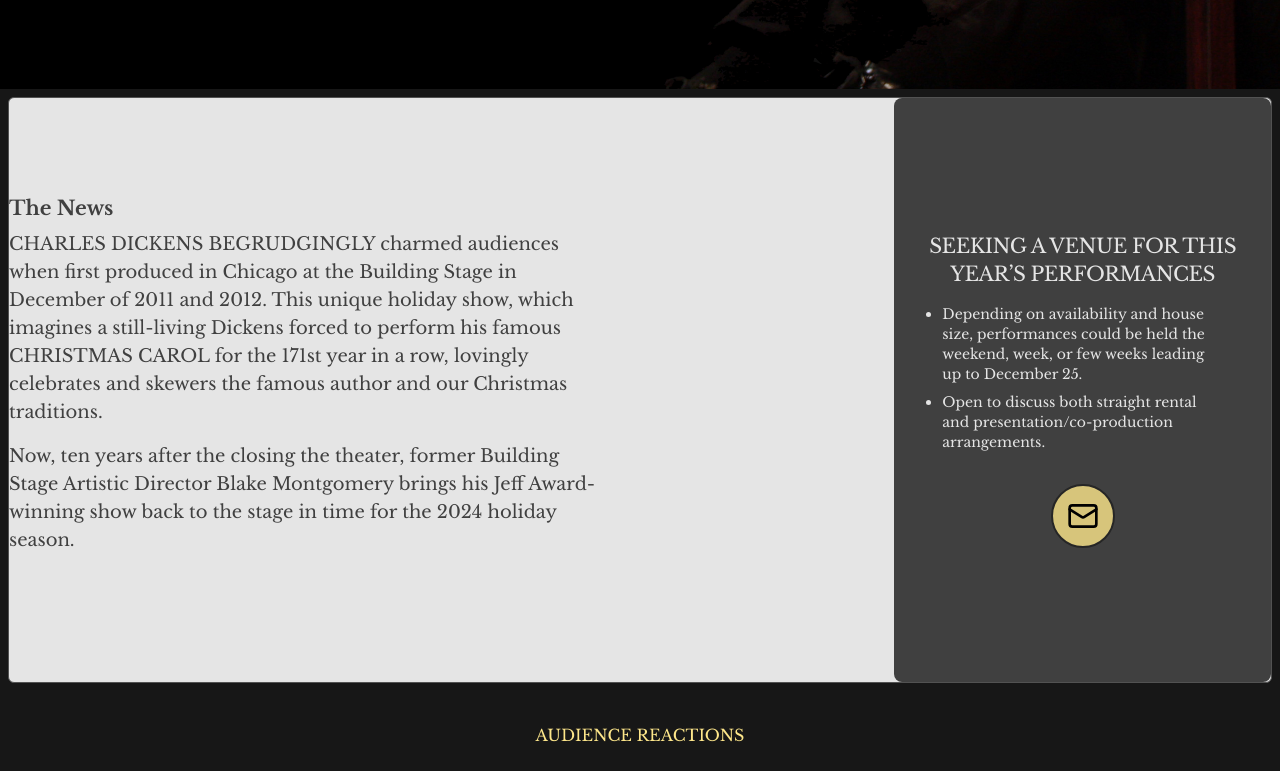
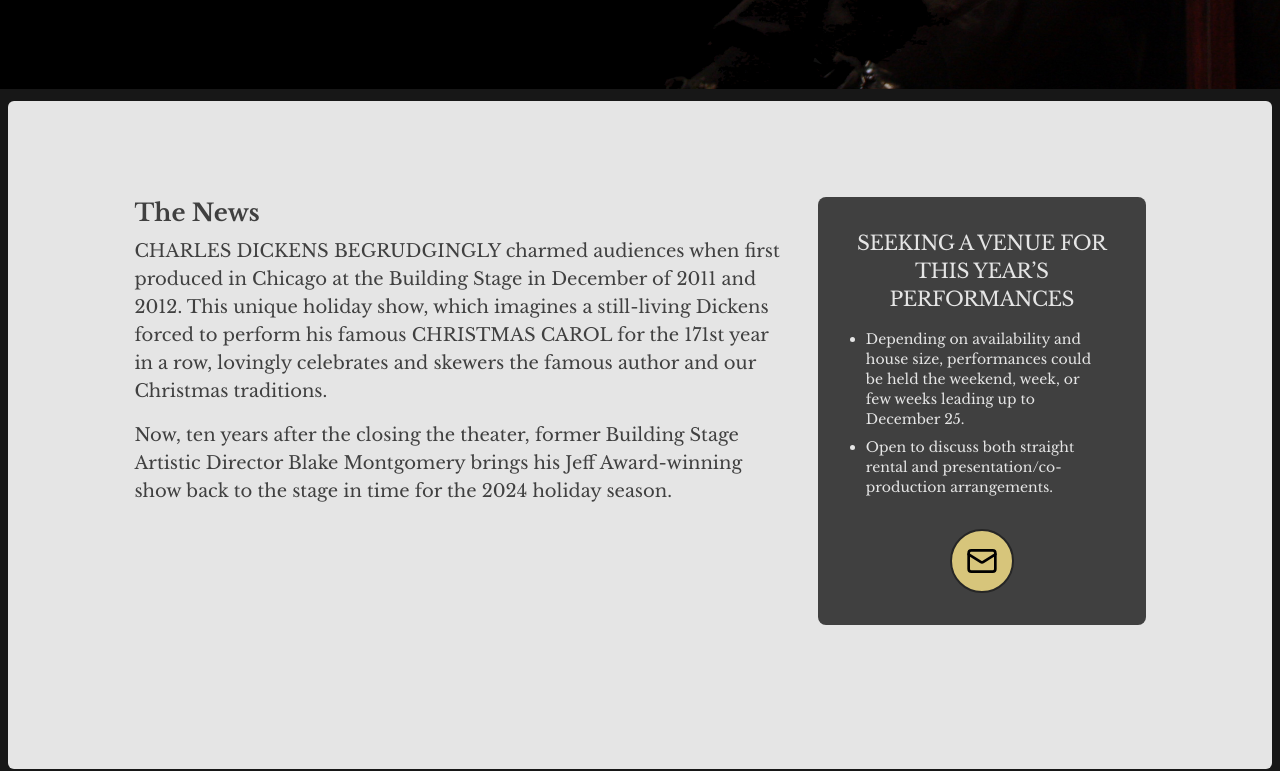
Before and after one commit to montblake/begrudgingly, a Next.js app: page /booking in a window 1280 px wide. Shown: the part 551-1322 px from the top of the page. Built offline with nearby package versions, Linux system fonts and the light colour scheme.

Commit message:
Fix Merge Issues

```diff
--- a/app/components/news.tsx
+++ b/app/components/news.tsx
@@ -5,21 +5,25 @@ export default function News() {
   return (
     <section className="bg-neutral-900 p-2">
 
-      <div className="w-full flex justify-center bg-neutral-200 rounded-md border border-neutral-600">
+      <div className="bg-neutral-200 my-1 rounded-md flex justify-center">
 
-        < div className="landscape:w-[80%] text-neutral-700 flex flex-col p-4 pb-8 sm:p-16 sm:pt-12 md:p-24 md:pt-16 rounded-md landscape:px-0 landscape:my-8 landscape:pt-16 landscape:pb-24 landscape:flex-row landscape:gap-8" >
-          <div className="landscape:w-2/3">
+        < div className="
+          flex flex-col p-4 pb-8 sm:p-16 sm:pt-12 md:p-24 md:pt-16
+          landscape:w-[80%] landscape:flex-row landscape:items-start landscape:gap-8 landscape:py-24 landscape:px-0 landscape:pb-36
+          lg:w-[80%] lg:flex-row lg:items-start lg:gap-8 lg:py-24 lg:px-0 lg:pb-36" >
+          <div className="text-neutral-700 w-full mt-4 md:mt-8 landscape:w-2/3 landscape:mt-0 lg:w-2/3 lg:mt-0">
 
-            <h2 className="text-lg landscape:text-xl sm:text-xl md:text-2xl lg:text-3xl font-bold mb-0 landscape:mb-2 sm:mb-1 md:mb-2 lg:mb-2" > The News</h2>
+            <h2 className="text-base sm:text-lg md:text-xl font-bold mb-0 sm:mb-1 md:mb-2 landscape:text-2xl landscape:mb-2 lg:text-2xl lg:mb-2" > The News</h2>
 
-            <p className="text-sm landscape:text-lg sm:text-lg md:text-xl lg:text-2xl mb-2 sm:mb-3 landscape:mb-4">
-              <span className="uppercase text-sm sm:text-base md:text-lg lg:text-lg">Charles Dickens Begrudgingly</span> charmed audiences when first produced in Chicago at the Building Stage in December of 2011 and 2012.
-              This unique holiday show, which imagines a still-living Dickens forced to perform his famous <span className="uppercase text-sm sm:text-base md:text-lg lg:text-lg">Christmas Carol</span> for the 171st year in a row, lovingly celebrates and skewers the famous author and our Christmas traditions.</p>
-            <p className="text-sm landscape:text-lg sm:text-lg md:text-xl lg:text-2xl">Now, ten years after the closing the theater, former Building Stage Artistic Director Blake Montgomery brings his Jeff Award-winning show back to the stage in time for the 2024 holiday season.</p>
+            <p className="text-sm sm:text-base md:text-lg mb-2 sm:mb-3 landscape:text-lg landscape:mb-4 lg:text-lg lg:mb-4">
+              <span className="uppercase">Charles Dickens Begrudgingly</span> charmed audiences when first produced in Chicago at the Building Stage in December of 2011 and 2012.
+              This unique holiday show, which imagines a still-living Dickens forced to perform his famous <span className="uppercase">Christmas Carol</span> for the 171st year in a row, lovingly celebrates and skewers the famous author and our Christmas traditions.</p>
+            <p className="text-sm sm:text-base md:text-lg mb-2 sm:mb-3 landscape:text-lg landscape:mb-4 lg:text-lg lg:mb-4">Now, ten years after the closing the theater, former Building Stage Artistic Director Blake Montgomery brings his Jeff Award-winning show back to the stage in time for the 2024 holiday season.</p>
 
           </div>
+
+          <CallToAction />
         </div>
-        <CallToAction />
       </div>
     </section >
   )
--- a/app/components/play.tsx
+++ b/app/components/play.tsx
@@ -7,8 +7,8 @@ export default function Play() {
 
         <div className="
           flex flex-col p-4 pb-8 sm:p-16 sm:pt-12 md:p-24 md:pt-16
-          landscape:w-[80%] landscape:flex-row-reverse landscape:items-end landscape:gap-8 landscape:py-24 landscape:px-0 landscape:pb-36
-          lg:w-[80%] lg:flex-row-reverse lg:items-end lg:gap-8 lg:py-24 lg:px-0 lg:pb-36">
+          landscape:w-[80%] landscape:flex-row landscape:items-start landscape:gap-8 landscape:py-24 landscape:px-0 landscape:pb-36
+          lg:w-[80%] lg:flex-row lg:items-start lg:gap-8 lg:py-24 lg:px-0 lg:pb-36">
           <div className=" w-full h-[420px] sm:h-[540px] md:h-[640px] overflow-hidden rounded-lg  border border-neutral-700 flex justify-end items-start
             landscape:p-0 landscape:mb-0 landscape:w-1/3 landscape:border-none landscape:pt-0 landscape:items-end landscape:h-fit
             lg:p-0 lg:mb-0 lg:w-1/3 lg:border-none lg:pt-0 lg:items-end lg:h-fit" >
--- a/app/components/premise.tsx
+++ b/app/components/premise.tsx
@@ -6,13 +6,13 @@ export default function Premise() {
       <div className="bg-neutral-200 rounded-md flex justify-center">
         <div className="
           flex flex-col p-4 pb-8 sm:p-16 sm:pt-12 md:p-24 md:pt-16
-          landscape:w-[80%] landscape:flex-row-reverse landscape:items-end landscape:gap-8 landscape:py-24 landscape:px-0 landscape:pb-36
-          lg:w-[80%] lg:flex-row-reverse lg:items-end lg:gap-8 lg:py-24 lg:px-0 lg:pb-36
+          landscape:w-[80%] landscape:flex-row-reverse landscape:items-start landscape:gap-8 landscape:py-24 landscape:px-0 landscape:pb-36
+          lg:w-[80%] lg:flex-row-reverse lg:items-start lg:gap-8 lg:py-24 lg:px-0 lg:pb-36
         ">
           <div className="
             w-full h-[360px] sm:h-[540px] md:h-[640px] overflow-hidden rounded-lg  border border-neutral-700 flex justify-end items-start
-            landscape:p-0 landscape:mb-0 landscape:w-1/3 landscape:border-none landscape:pt-0 landscape:items-end landscape:h-fit
-            lg:p-0 lg:mb-0 lg:w-1/3 lg:border-none lg:pt-0 lg:items-end lg:h-fit
+            landscape:p-0 landscape:mb-0 landscape:w-1/3 landscape:border-none landscape:pt-0 landscape:h-fit
+            lg:p-0 lg:mb-0 lg:w-1/3 lg:border-none lg:pt-0 lg:h-fit
           ">
             <Image
               src="/dickens_color2.jpg"
```
